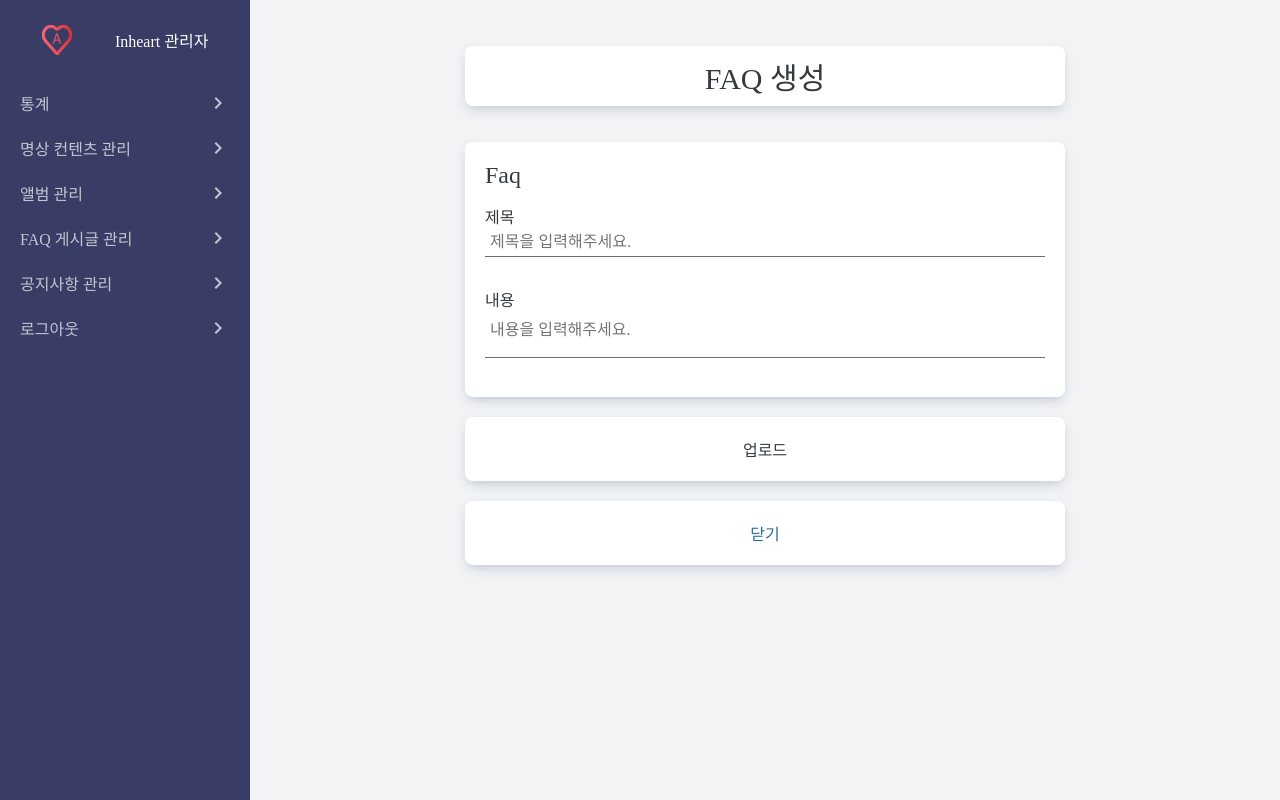
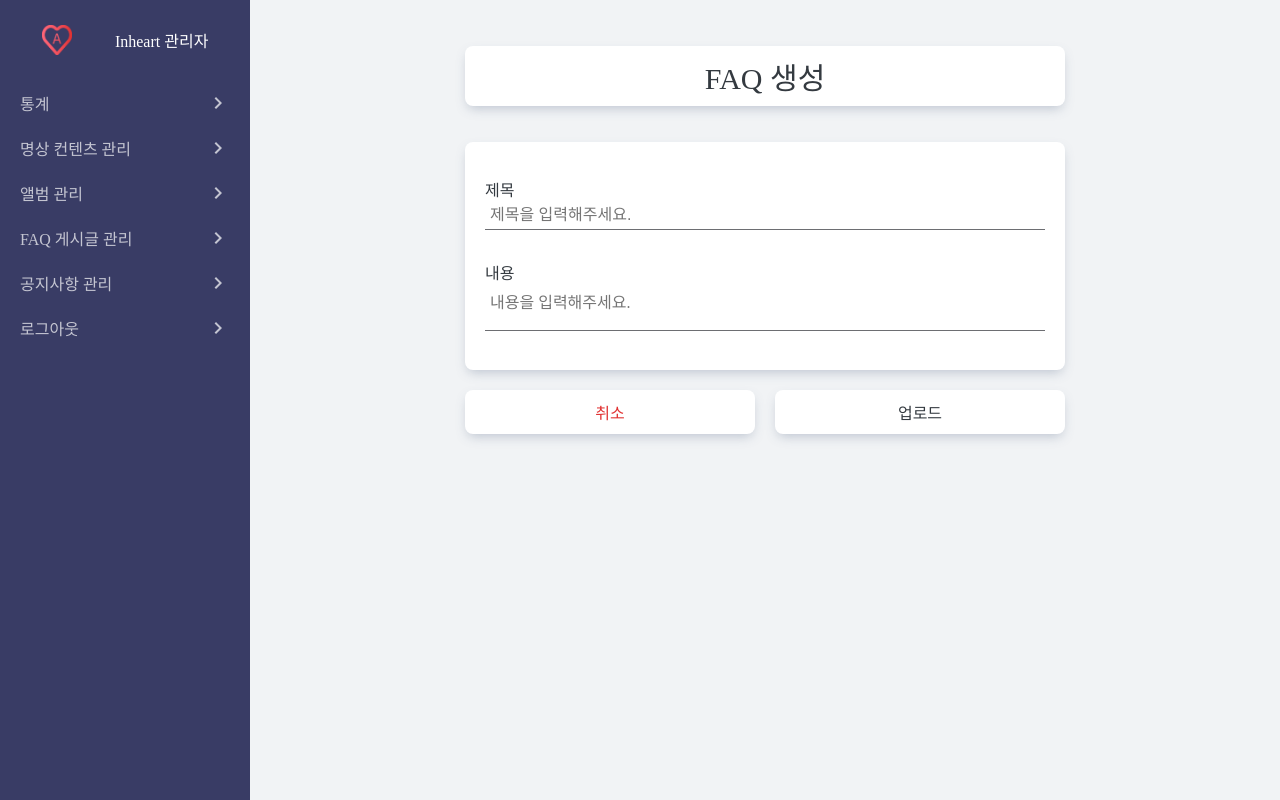
Before and after one commit to inheart-development/Inheart-admin-front, a Vue app: page /edit-faq in a window 1280 px wide. Built offline with nearby package versions, Linux system fonts and the light colour scheme.

Commit message:
update editFAQ design

```diff
--- a/src/pages/editFaq.vue
+++ b/src/pages/editFaq.vue
@@ -3,7 +3,6 @@
     <page-header :title="isOnModifying ? 'FAQ 수정' : 'FAQ 생성'"/>
     <div>
       <card class="edit-album-container">
-        <h2 class="title">Faq</h2>
         <div class="input-item">
           <label class="custom-label login-label" for="title">제목</label>
           <input
@@ -16,7 +15,7 @@
           />
         </div>
         <div class="input-item">
-          <label class="custom-label login-label" for="explain">내용</label>
+          <label class="custom-label login-label" for="content">내용</label>
           <textarea
             class="custom-input"
             id="content"
@@ -27,11 +26,11 @@
           />
         </div>
       </card>
-      <card v-if="!isOnModifying" class="btn-card" @click="updateAddFaq">업로드</card>
-      <card v-if="isOnModifying" class="btn-card" @click="updateModifyFaq">업로드</card>
-      <router-link to="/faq">
-        <card class="btn-card">닫기</card>
-      </router-link>
+      <div class="inline-block">
+        <card class="button-card" @click="$router.push('/faq')">취소</card>
+        <card v-if="!isOnModifying" class="button-card" @click="updateAddFaq">업로드</card>
+        <card v-if="isOnModifying" class="button-card" @click="updateModifyFaq">업로드</card>
+      </div>
     </div>
   </div>
 </template>
@@ -39,11 +38,12 @@
 <script>
   import Card from '../components/inheart-ui/card';
   import pageHeader from '../components/PageHeader.vue';
-  import { addFaq, getDetailFaq, modifyFaq } from '../lib/faq';
+  import {addFaq, getDetailFaq, modifyFaq} from '../lib/faq';
+
   export default {
     name: 'edit-faq',
     props: ['faqNo'],
-    components: { Card, pageHeader },
+    components: {Card, pageHeader},
     data() {
       return {
         faqQuestion: '',
@@ -58,7 +58,7 @@
     methods: {
       async updateFaq(faqNo) {
         const response = await getDetailFaq(faqNo);
-        const { data } = response;
+        const {data} = response;
         this.faqQuestion = data.data.faqQuestion;
         this.faqAnswer = data.data.faqAnswer;
       },
@@ -79,12 +79,31 @@
       },
     },
     mounted() {
-      if(this.isOnModifying) this.updateFaq(this.faqNo);
+      if (this.isOnModifying) this.updateFaq(this.faqNo);
     },
   };
 </script>
 
-<style scoped>
+<style lang="scss" scoped>
+  .inline-block {
+    max-width: 640px;
+    margin: 0 auto;
+    display: flex;
+  }
+
+  .button-card {
+    width: calc(50% - 30px);
+    padding: 10px;
+    user-select: none;
+    cursor: pointer;
+    &:first-child {
+      color:#e03131;
+    }
+    &:last-child {
+      margin-left: 0;
+    }
+  }
+
   .container {
     max-height: 100vh;
     overflow: auto;
```
Lines whose indentation alone changed are shown as unchanged.
